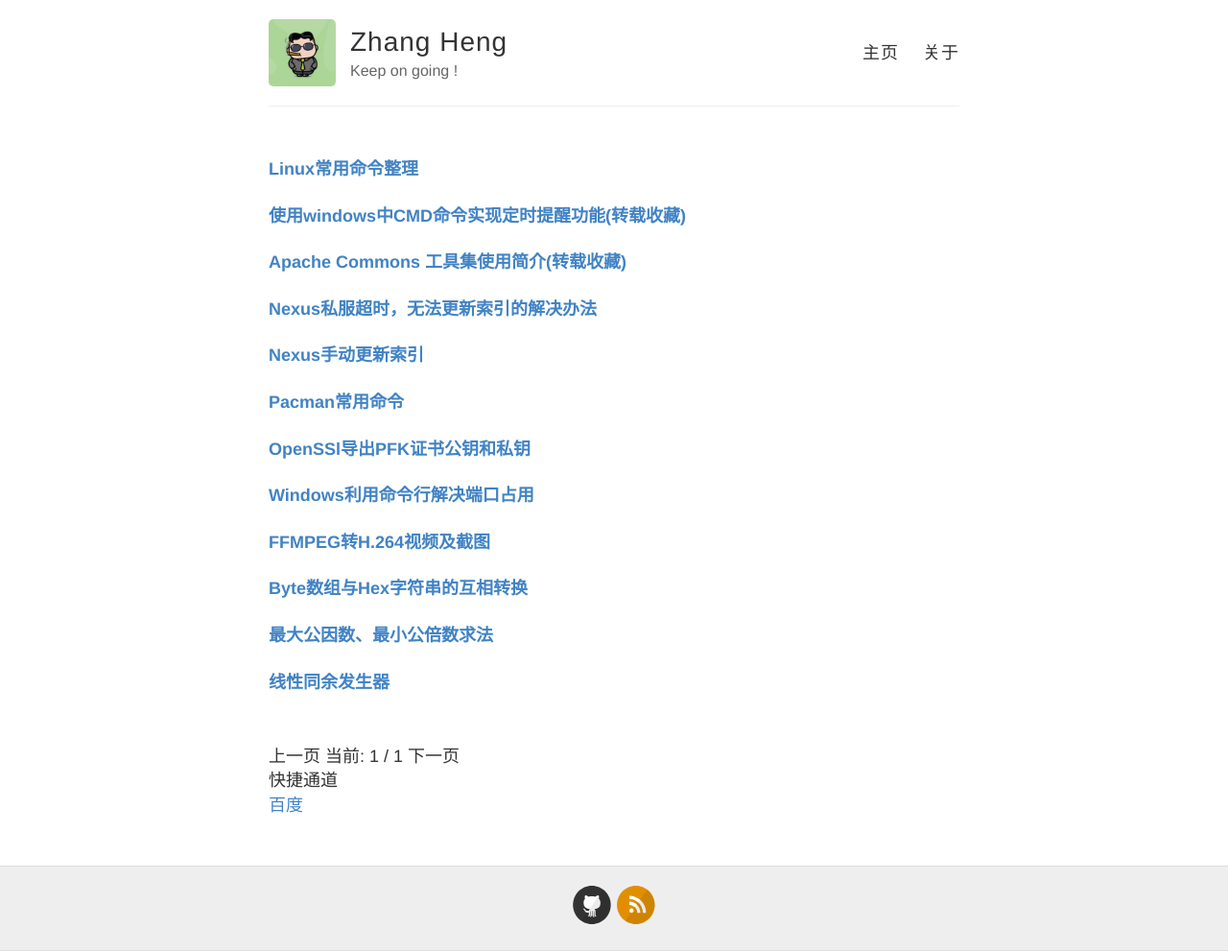
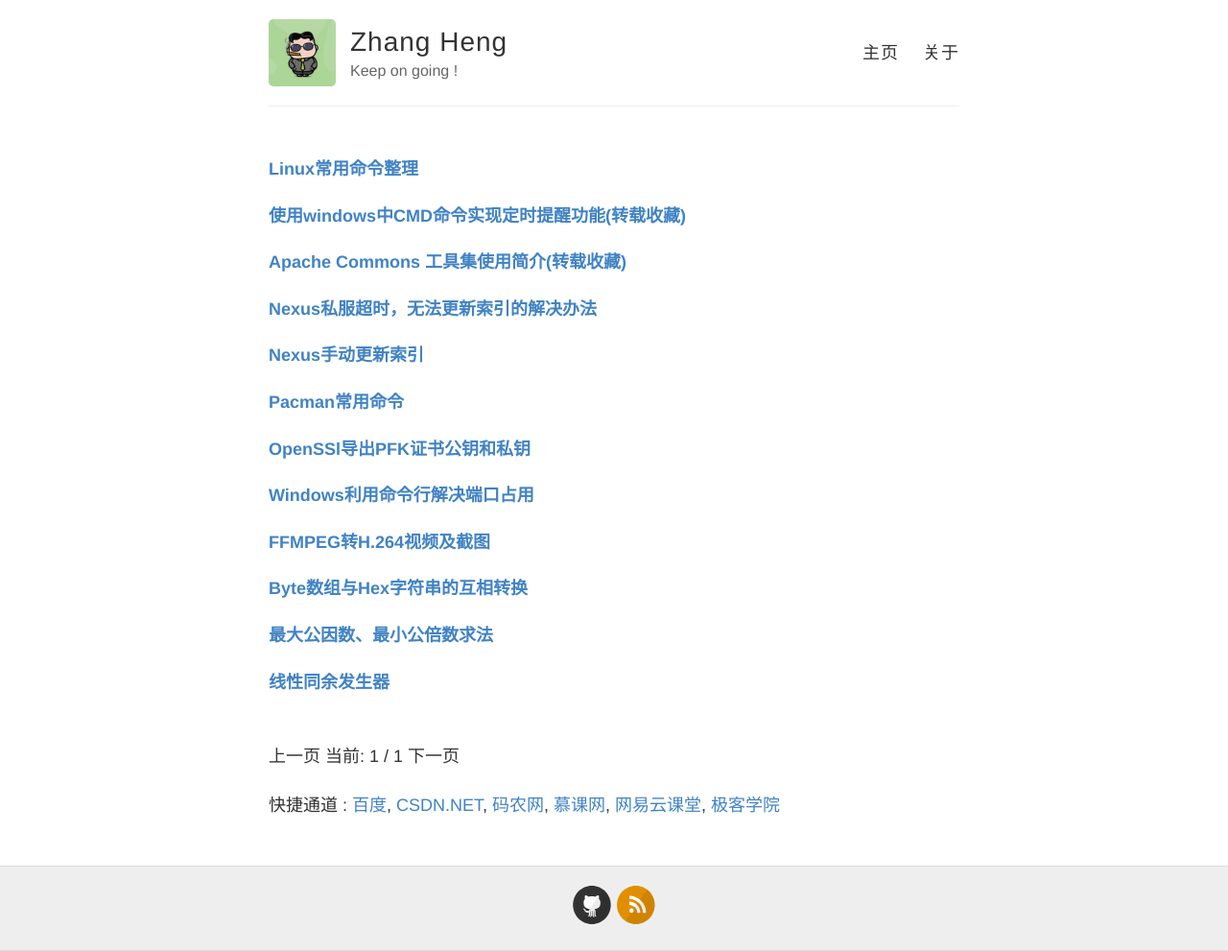
Before and after one commit to daniel163/daniel163.github.io, a Jekyll site: the page built from index.html, in a window 1280 px wide. Shown: the whole page at 96% size. Built offline with Jekyll 4.4.1, drawn with Linux system fonts in a browser that asks for light colours; Markdown is read by kramdown in place of the engine named in the settings; the list of posts is cut into pages by our own code.

Commit message:
更新主页

```diff
--- a/index.html
+++ b/index.html
@@ -33,9 +33,15 @@ layout: default
     <span class="next ">下一页</span>
   {% endif %}
 </div>
+<br />
 
 <div>
-	快捷通道 <br />
-	<a href="http://www.baidu.com/">百度</a>
-
+	快捷通道 :
+	<a href="http://www.baidu.com/" target="_blank">百度</a>,
+	<a href="http://www.csdn.net/" target="_blank">CSDN.NET</a>,
+	<a href="http://www.codeceo.com/" target="_blank">码农网</a>,
+	<a href="http://www.imooc.com/" target="_blank">慕课网</a>,
+	<a href="http://study.163.com/" target="_blank">网易云课堂</a>,
+	<a href="http://www.jikexueyuan.com/" target="_blank">极客学院</a>
+	<br />
 </div>
```
